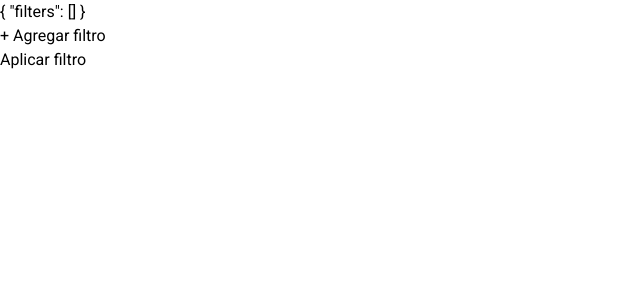
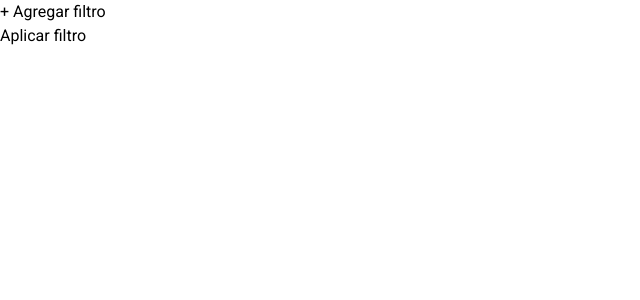
Before and after one commit to Triple-i-Soluciones/smart-filter, an Angular app: page / in a window 1280 px wide. Shown: the top 300 px of the page, without its empty margins (0-640 px from the left). Built offline with nearby package versions, Linux system fonts and the light colour scheme.

Commit message:
Impresiones eliminadas. Modelo de filtro creado. Campo agregado a los datos mock.

```diff
--- a/src/app/app.component.ts
+++ b/src/app/app.component.ts
@@ -1,5 +1,5 @@
 import { Component, EventEmitter } from '@angular/core';
-import { Config, SearchOption } from './smart-filter/models/config';
+import { Config, Filter, Filters, SearchOption } from './smart-filter/models/config';
 import { FormArray } from '@angular/forms';
 
 @Component({
@@ -33,6 +33,7 @@ export class AppComponent {
         dbName: 'name',
         dataType: 'text',
         isCustome: false,
+        parentField: '',
         optionList: [],
         isDefault: false,
         searchOptions: [
@@ -50,6 +51,7 @@ export class AppComponent {
         dbName: 'due_date',
         dataType: 'date',
         isCustome: false,
+        parentField: '',
         optionList: [],
         isDefault: false,
         searchOptions: [
@@ -72,6 +74,7 @@ export class AppComponent {
         dbName: 'lista_canasta_frutas',
         dataType: 'dropdown',
         isCustome: true,
+        parentField: 'fields',
         optionList: ['Uva', 'Fresa', 'Limón', 'Naranja'],
         isDefault: false,
         searchOptions: [
@@ -89,6 +92,7 @@ export class AppComponent {
         dbName: 'assigned_engineers',
         dataType: 'multi-dropdown',
         isCustome: false,
+        parentField: '',
         optionList: [{_id: 'aaaaa', displayName: 'Noé Reyes'}, {_id: 'bbbbb', displayName: 'Alexis Rodríguez'}, {_id: 'ccccc', displayName: 'Sergio Alonso'}],
         isDefault: false,
         searchOptions: [
@@ -106,6 +110,7 @@ export class AppComponent {
         dbName: 'priority',
         dataType: 'composite-dropdown',
         isCustome: false,
+        parentField: '',
         optionList: [{_id: '0', displayName: 'No urgente'}, {_id: '1', displayName: 'Urgente'}, {_id: '2', displayName: 'Crítica'}],
         isDefault: false,
         searchOptions: [
@@ -122,6 +127,7 @@ export class AppComponent {
         dbName: 'amount',
         dataType: 'number',
         isCustome: false,
+        parentField: '',
         optionList: [],
         isDefault: false,
         searchOptions: [
@@ -142,6 +148,7 @@ export class AppComponent {
         dbName: 'tipos_de_videojuegos',
         dataType: 'checklist',
         isCustome: true,
+        parentField: 'fields',
         optionList: ['Shooter', 'MMORPG', 'MOBA', 'Estrategia', 'BattleRoyal'],
         isDefault: false,
         searchOptions: [
@@ -159,6 +166,7 @@ export class AppComponent {
         dbName: 'completed',
         dataType: 'boolean',
         isCustome: false,
+        parentField: '',
         optionList: [],
         isDefault: false,
         searchOptions: [
@@ -170,7 +178,7 @@ export class AppComponent {
     ]
   }
 
-  printFilters(filters: FormArray): void{
+  printFilters(filters: Filter[]): void{
     console.log('filter from parent component', filters);
   }
 
--- a/src/app/smart-filter/models/config.ts
+++ b/src/app/smart-filter/models/config.ts
@@ -16,6 +16,7 @@ export class Field {
     dbName: string = '';
     dataType: string = '';
     isCustome: boolean = false;
+    parentField: string = '';
     optionList: string[] | ObjectList[] = [];
     isDefault: boolean = false;
     searchOptions: SearchOption[] = [];
@@ -48,3 +49,26 @@ export class SearchOption {
     key: string = '';
     name: string = '';
 }
+
+export class Filters {
+    public constructor(init?: Partial<Filters>){
+        Object.assign(this, init);
+    }
+
+    filters: Filter[] = [];
+}
+
+export class Filter {
+    public constructor(init?: Partial<Filter>){
+        Object.assign(this, init);
+    }
+
+    dbName: string = '';
+	dataType: string = '';
+	isCustome: boolean = false;
+	parentField: string = '';
+	isDefault: boolean = false;
+	selectedSearchOption: string = '';
+	values: string[] = [];
+	additionalValue: string = '';
+}
--- a/src/app/smart-filter/smart-filter.component.html
+++ b/src/app/smart-filter/smart-filter.component.html
@@ -1,7 +1,4 @@
 <div class="p-6">
-
-  {{filterForm.value | json}}
-
   <div [formGroup]="filterForm">
 
     <ng-container formArrayName="filters">
--- a/src/app/smart-filter/smart-filter.component.ts
+++ b/src/app/smart-filter/smart-filter.component.ts
@@ -1,6 +1,6 @@
 import { ChangeDetectionStrategy, ChangeDetectorRef, Component, EventEmitter, Input, Output } from '@angular/core';
-import { FormArray, FormBuilder, FormControl, FormGroup, RequiredValidator, Validators } from '@angular/forms';
-import { Config, Field } from './models/config';
+import { FormArray, FormBuilder, FormControl, FormGroup, Validators } from '@angular/forms';
+import { Config, Field, Filter } from './models/config';
 
 interface FilterField extends Field {
   available: boolean;
@@ -14,7 +14,7 @@ interface FilterField extends Field {
 })
 export class SmartFilterComponent {
   @Input() config: Config = new Config();
-  @Output() filterEvent: EventEmitter<FormArray> = new EventEmitter<FormArray>();
+  @Output() filterEvent: EventEmitter<Filter[]> = new EventEmitter<Filter[]>();
 
   filterForm: FormGroup = this._formBuilder.group({
     filters: this._formBuilder.array([]),
@@ -55,6 +55,7 @@ export class SmartFilterComponent {
       dbName:               [''],
       dataType:             [''],
       isCustome:            [''],
+      parentField:          [''],
       optionList:           [''],
       isDefault:            [''],
       searchOptions:        [''],
@@ -113,8 +114,25 @@ export class SmartFilterComponent {
       this.filterForm.markAllAsTouched();
       return;
     }
-    console.log(JSON.stringify(form.filters))
-    this.filterEvent.emit(form);
+
+    const filters: Filter[] = this.buildFilters(form.filters);
+    // console.log(JSON.stringify(filters))
+    this.filterEvent.emit(filters);
+  }
+
+  buildFilters(formFilters: any[]): Filter[] {
+    return formFilters.map(formFilter => {
+      return new Filter({
+        dbName: formFilter.dbName,
+        dataType: formFilter.dataType,
+        isCustome: formFilter.isCustome,
+        parentField: formFilter.parentField,
+        isDefault: formFilter.isDefault,
+        selectedSearchOption: formFilter.selectedSearchOption,
+        values: formFilter.values,
+        additionalValue: formFilter.additionalValue,
+      })
+    })
   }
 
   setInputValue(event: any, filterIndex: number, dataType: string): void {
```
